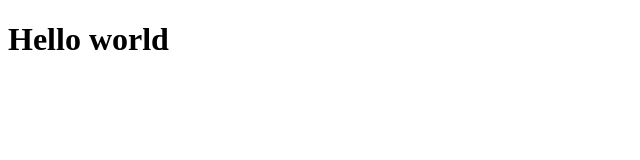
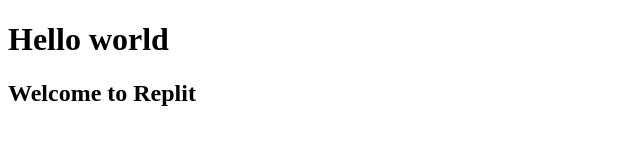
Before and after one commit to newjack2000/TestingWithIvyTechAccount, a plain HTML site: page index.html in a window 1280 px wide. Shown: the whole page, without its empty margins (0-640 px from the left). Drawn offline with Linux system fonts and the light colour scheme.

Commit message:
Added h2

```diff
--- a/index.html
+++ b/index.html
@@ -10,6 +10,7 @@
 
 <body>
   <h1>Hello world</h1>
+  <h2>Welcome to Replit</h2>
   <script src="script.js"></script>
 
   <!--
```
